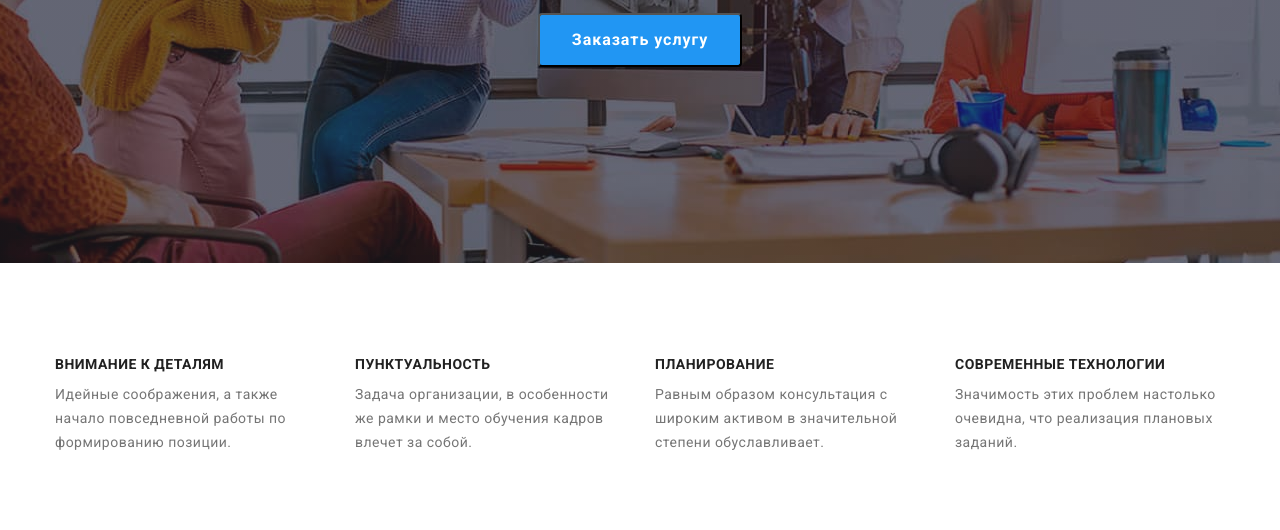
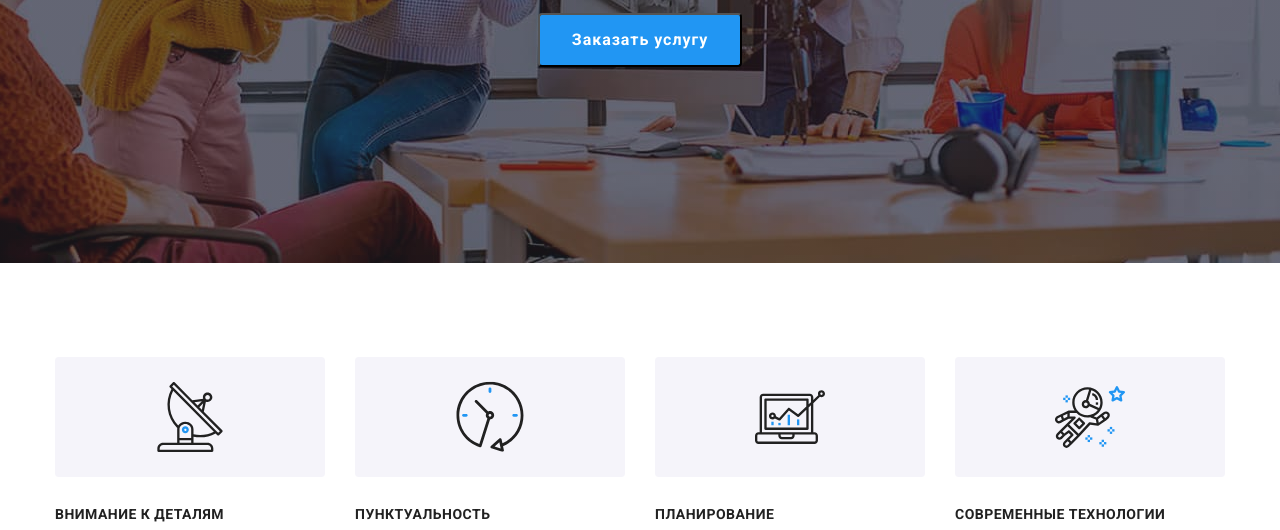
Before and after one commit to Hanna88-A/goit-markup-hw-04, a plain HTML site: page index.html in a window 1280 px wide. Shown: the part 418-948 px from the top of the page. Drawn offline with nearby package versions, Linux system fonts and the light colour scheme.

Commit message:
Добавляет иконки секции особенности

```diff
--- a/CSS/style.css
+++ b/CSS/style.css
@@ -205,7 +205,29 @@ body {
 .features .item:nth-child(4n) {
   margin-right: 0;
 }
-
+.features .item::before {
+  display: block;
+  content: "";
+  margin-bottom: 30px;
+  block-size: 70px;
+  background-repeat: no-repeat;
+  background-position: center;
+  background-color: var(--filter-bg-color);
+  height: 120px;
+  border-radius: 4px;
+}
+.item.icon-antena::before {
+  background-image: url(../images/icon/antenna-1.svg);
+}
+.item.icon-clok::before {
+  background-image: url(../images/icon/clock-2.svg);
+}
+.item.icon-diagram::before {
+  background-image: url(../images/icon/diagram-3.svg);
+}
+.item.icon-astronaut::before {
+  background-image: url(../images/icon/astronaut-4.svg);
+}
 .features .title {
   margin-top: 0;
   margin-bottom: 10px;
--- a/index.html
+++ b/index.html
@@ -44,19 +44,19 @@
             <div class="container">
                 <h2 class="section-title visually-hiden">Особенности</h2>
                 <ul class="features list">
-                    <li class="item">
+                    <li class="item icon-antena">
                         <h3 class="title">Внимание к деталям</h3>
                         <p class="text">Идейные соображения, а также начало повседневной работы по формированию позиции.</p>
                     </li>
-                    <li class="item">
+                    <li class="item icon-clok">
                         <h3 class="title">Пунктуальность</h3>
                         <p class="text">Задача организации, в особенности же рамки и место обучения кадров влечет за собой.</p>
                     </li>
-                    <li class="item">
+                    <li class="item icon-diagram">
                         <h3 class="title">Планирование</h3>
                         <p class="text">Равным образом консультация с широким активом в значительной степени обуславливает.</p>
                     </li>
-                    <li class="item">
+                    <li class="item icon-astronaut">
                         <h3 class="title">Современные технологии</h3>
                         <p class="text">Значимость этих проблем настолько очевидна, что реализация плановых заданий.</p>
                     </li>
```
Also changed, not shown: images/icon/antenna-1.svg (added), images/icon/astronaut-4.svg (added), images/icon/clock-2.svg (added), images/icon/diagram-3.svg (added), images/icon/envelope.svg (added).
